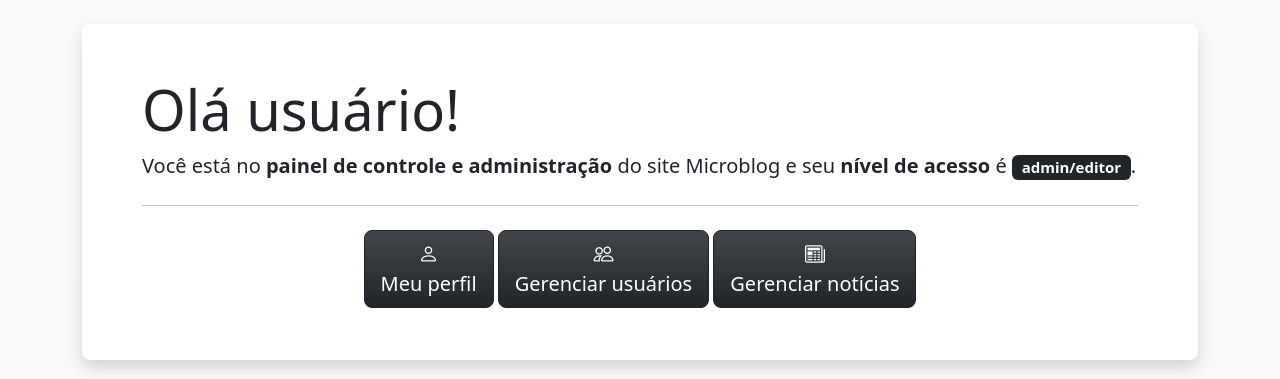
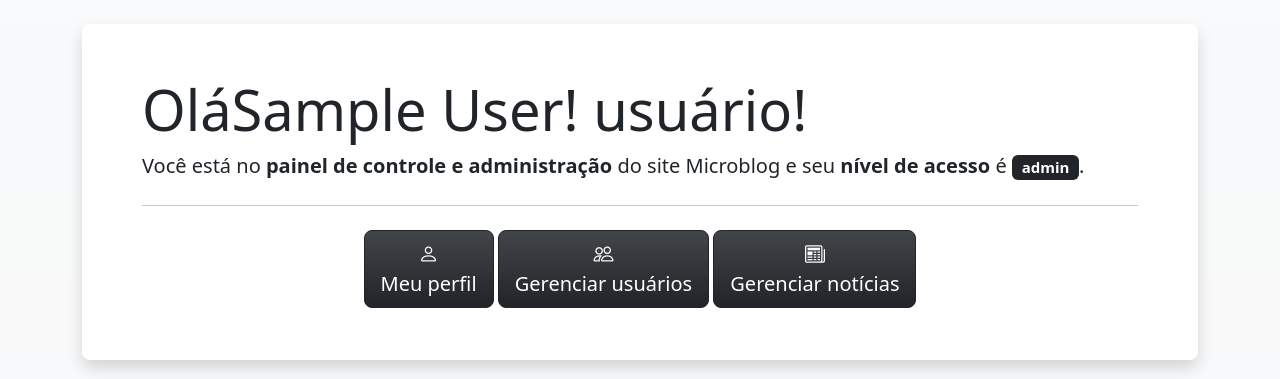
Before and after one commit to Rafaartdev/microblog_rafaelo, a PHP site: page /admin/index.php in a window 1280 px wide. Shown: the part 73-452 px from the top of the page. Run offline with PHP 8.4, Linux system fonts and the light colour scheme; the visitor is signed in with stand-in values (Sample User, id 1).

Commit message:
efetuando o acerto de adm e usuario

```diff
--- a/admin/index.php
+++ b/admin/index.php
@@ -5,9 +5,9 @@ require "../includes/cabecalho-admin.php";
 
 <article class="p-5 my-4 rounded-3 bg-white shadow">
     <div class="container-fluid py-1">
-        <h2 class="display-4">Olá usuário!</h2>
+        <h2 class="display-4">Olá<?=$_SESSION['nome']?>! usuário!</h2>
         <p class="fs-5">Você está no <b>painel de controle e administração</b> do
-		site Microblog e seu <b>nível de acesso</b> é <span class="badge bg-dark"> admin/editor </span>.</p>
+		site Microblog e seu <b>nível de acesso</b> é <span class="badge bg-dark"> <?=$_SESSION['tipo']?> </span>.</p>
         <hr class="my-4">
 
         <div class="d-grid gap-2 d-md-block text-center">
@@ -15,10 +15,13 @@ require "../includes/cabecalho-admin.php";
                 <i class="bi bi-person"></i> <br>
                 Meu perfil
             </a>
+<?php if($_SESSION['tipo'] === 'admin') { ?>
+
 			<a class="btn btn-dark bg-gradient btn-lg" href="usuarios.php">
                 <i class="bi bi-people"></i> <br>
                 Gerenciar usuários
             </a>
+        <?php } ?>
             <a class="btn btn-dark bg-gradient btn-lg" href="noticias.php">
                 <i class="bi bi-newspaper"></i> <br>
                 Gerenciar notícias
--- a/includes/cabecalho-admin.php
+++ b/includes/cabecalho-admin.php
@@ -44,11 +44,11 @@ $pagina = basename($_SERVER['PHP_SELF']);
             <li class="nav-item">
                 <a class="nav-link" href="meu-perfil.php">Meu perfil</a>
             </li>
-
+            <?php if($_SESSION['tipo'] === 'admin') { ?>
             <li class="nav-item">
                 <a class="nav-link" href="usuarios.php">Usuários</a>
             </li>
-
+            <?php } ?>
             <li class="nav-item">
                 <a class="nav-link" href="noticias.php">Notícias</a>
             </li>
--- a/includes/funcoes-controle-de-acesso.php
+++ b/includes/funcoes-controle-de-acesso.php
@@ -33,7 +33,7 @@ function login($id, $nome, $tipo){
 // Criando variaveis de sessão
    $_SESSION['id'] = $id;
    $_SESSION['nome'] = $nome;
-   $_SESSION['id'] = $tipo;
+   $_SESSION['tipo'] = $tipo;
 }
 
 /* Função que sera usada quando ckicar no link Sair */
```
